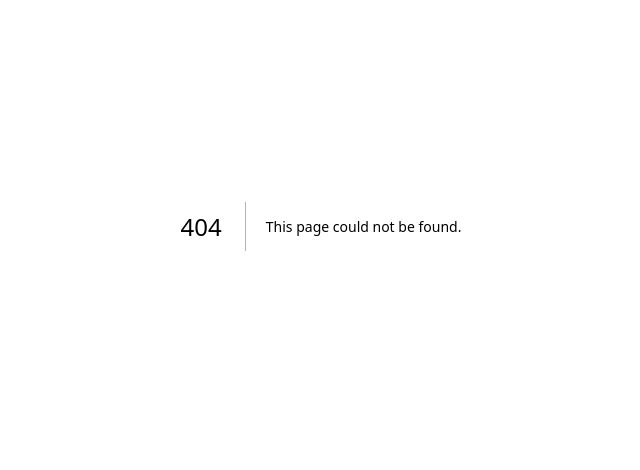
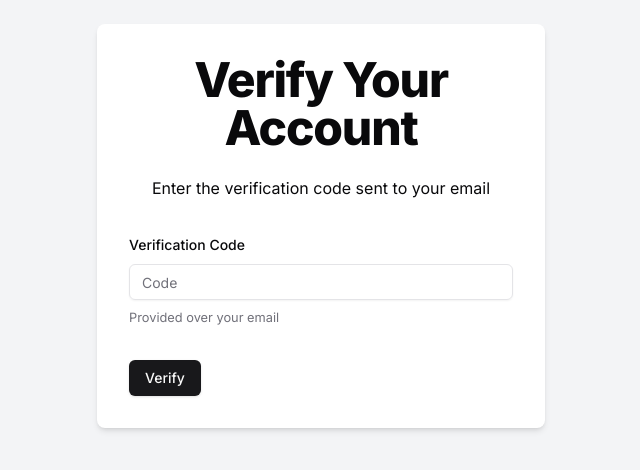
Before and after one commit to Yuvraj004/mstrymess, a Next.js app: page /verify/1 in a window 1280 px wide. Before the commit this address had no page. Shown: the part 174-644 px from the top of the page, without its empty margins (319-959 px from the left). Built offline with nearby package versions, Linux system fonts and the light colour scheme.

Commit message:
otp verification

```diff
--- /dev/null
+++ b/src/app/(auth)/verify/[username]/page.tsx
@@ -0,0 +1,98 @@
+"use client";
+import { zodResolver } from "@hookform/resolvers/zod";
+import { useForm } from "react-hook-form";
+import * as z from "zod";
+import { useToast } from "@/components/ui/use-toast";
+import { useParams, useRouter } from "next/navigation";
+import { verifySchema } from "@/schemas/verifySchema";
+import axios, { AxiosError } from "axios";
+import { ApiResponse } from "@/types/ApiResponse";
+import {
+  Form,
+  FormControl,
+  FormDescription,
+  FormField,
+  FormItem,
+  FormLabel,
+  FormMessage,
+} from "@/components/ui/form"
+import { Input } from "@/components/ui/input";
+import { Button } from "@/components/ui/button";
+import {Loader2} from 'lucide-react';
+
+const verifyAccount = () => {
+    const router = useRouter();//for directing on different page
+    const param = useParams<{ username: string }>();//function to directly use params
+    const  {toast} = useToast;
+
+    //zod implementation
+  const form = useForm<z.infer<typeof verifySchema>>({
+    //using zod resolver and signupschema
+    resolver: zodResolver(verifySchema),
+  });
+
+    const onSubmit = async (data: z.infer<typeof verifySchema>) => {
+        try {
+            const response = await axios.post(`/api/verify-code`, {
+                username: param.username,
+                code: data.code
+            })
+
+            toast({
+                title: 'Success',
+                description: response.data.message
+            })
+
+            router.replace('/signin')
+        } catch (error) {
+            console.error("Eror in signup of user", error);
+            const axiosError = error as AxiosError<ApiResponse>;
+            let errorMessage = axiosError.response?.data.message;
+            toast({
+                title: "Signup failed",
+                description: errorMessage,
+                variant: "destructive",
+            });
+        }
+    }
+  return (
+      <div className="flex justify-center items-center min-h-screen bg-gray-100">
+          <div className="w-full max-w-md p-8 space-y-8 bg-white rounded-lg shadow-md">
+              <div className="text-center">
+                  <h1 className="text-4xl font-extrabold tracking-tight lg:text-5xl mb-6">
+                      Verify Your Account
+                  </h1>
+                  <p className="mb-4">Enter the verification code sent to your email</p>
+              </div>
+              <Form {...form}>
+                <form onSubmit={form.handleSubmit(onSubmit)} className="space-y-8">
+                    <FormField
+                    control={form.control}
+                      name="code"
+                    render={({ field }) => (
+                        <FormItem>
+                        <FormLabel>Verification Code</FormLabel>
+                        <FormControl>
+                            <Input placeholder="Code" {...field}
+                            onChange={(e) => {
+                                field.onChange(e)
+                                // debounced(e.target.value)
+                            }}// onChange event was needed becoz we have to use setusername
+                            />
+                        </FormControl>
+                        <FormDescription>
+                            Provided over your email
+                        </FormDescription>
+                        <FormMessage />
+                        </FormItem>
+                    )}
+                      />
+                      <Button type="submit"> Verify </Button>
+                </form>
+              </Form>
+          </div>
+      </div>
+  )
+}
+
+export default verifyAccount
```
